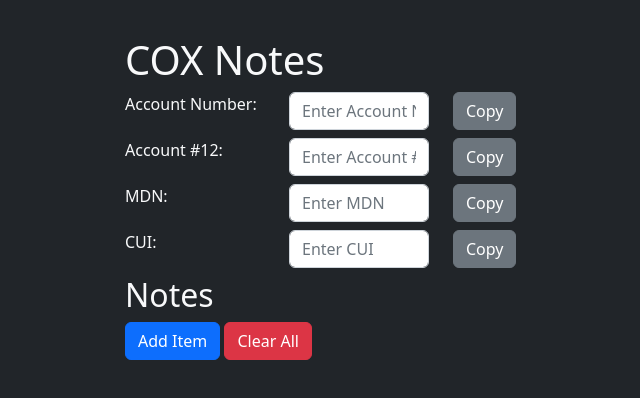
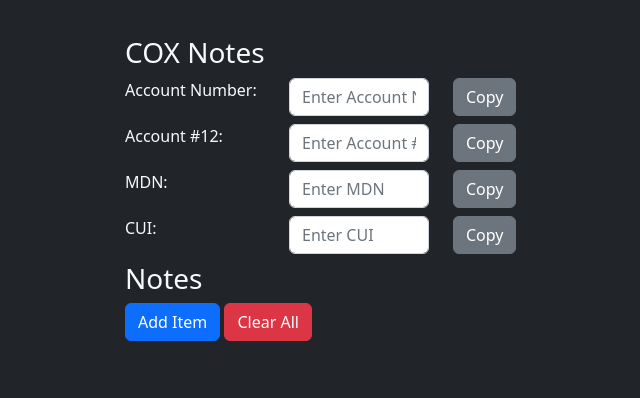
Before and after one commit to MarkSiabatto/Extension, a browser extension: page index.html in a window 1280 px wide. Shown: the whole page, without its empty margins (281-921 px from the left). Drawn offline with nearby package versions, Linux system fonts and the light colour scheme.

Commit message:
changed headings

```diff
--- a/index.html
+++ b/index.html
@@ -12,7 +12,7 @@
 
 <body class="bg-dark text-light d-flex justify-content-center">
     <div class="container-fluid p-3 app-width">
-        <h1>COX Notes</h1>
+        <h3>COX Notes</h3>
         <form id="account-info">
             <div class="row mb-2">
                 <div class="col">
@@ -62,7 +62,7 @@
                 </div>
             </div>
         </form>
-        <h2>Notes</h2>
+        <h3>Notes</h3>
         <ul id="todo-list" class="list-group bg-dark">
             <!-- List items will be dynamically added here -->
         </ul>
```
